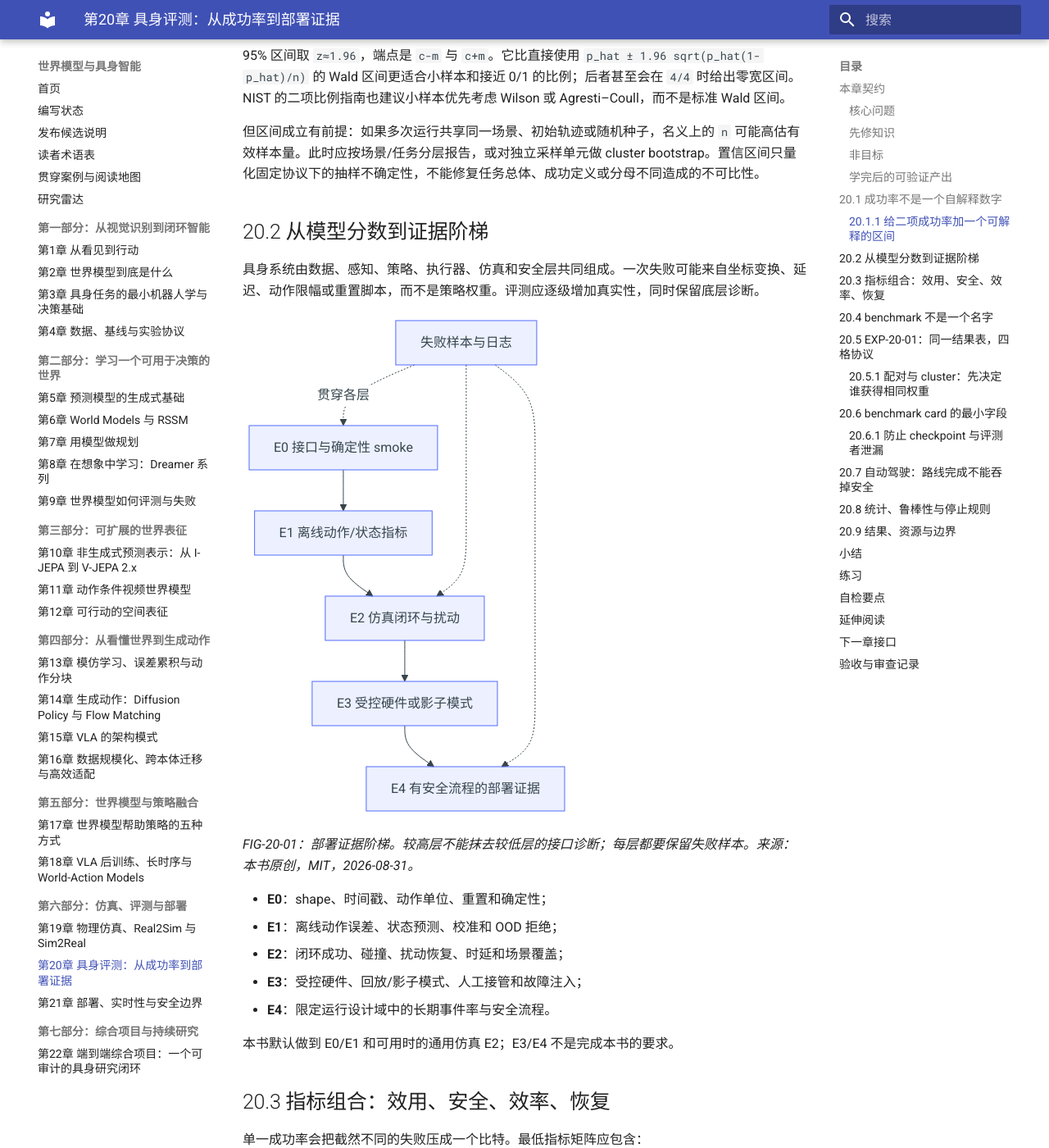
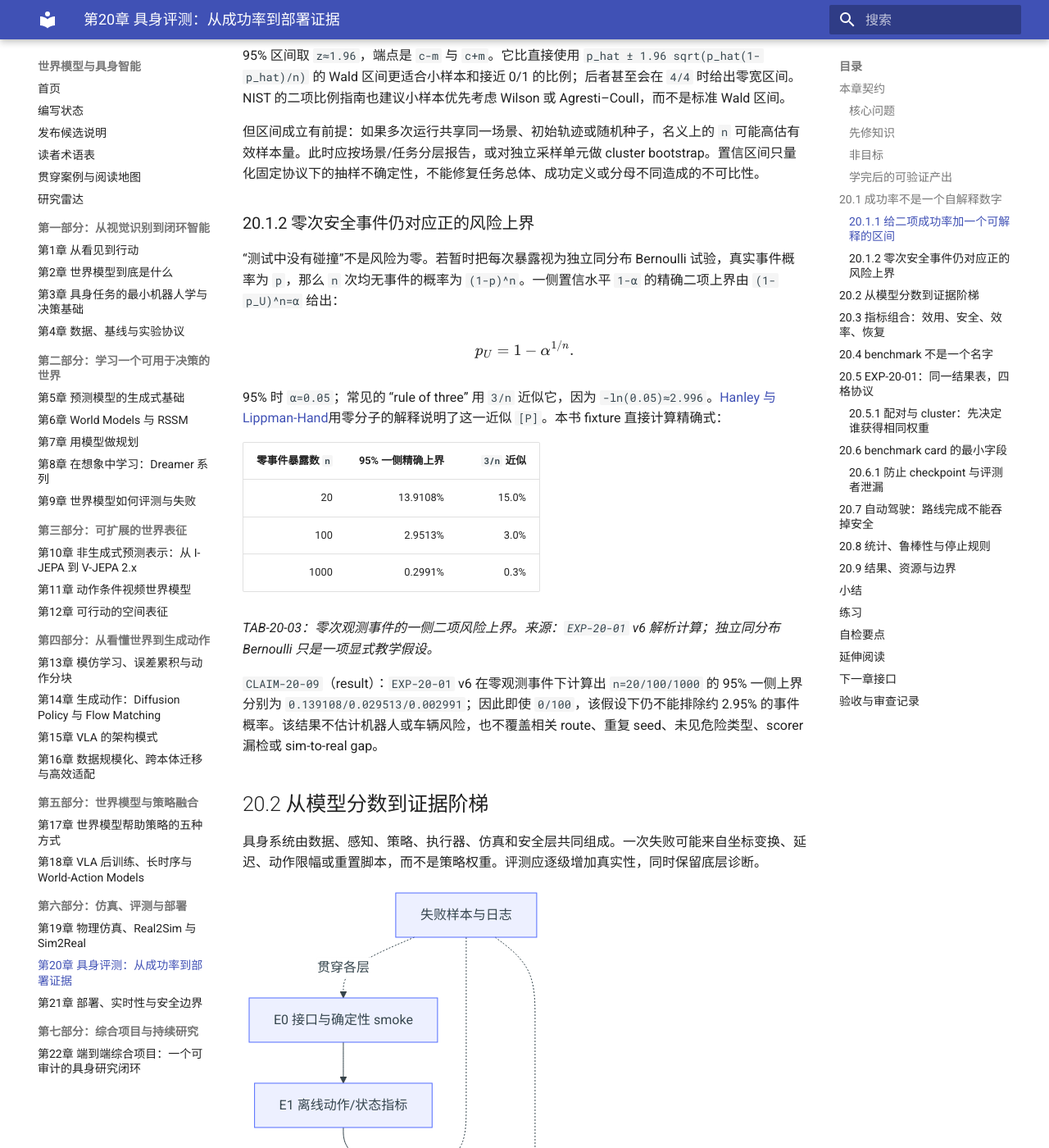
Before and after one commit to dollarser/world-models-and-embodied-ai-book, an MkDocs documentation site: the page built from docs/part-06-systems/ch20-embodied-evaluation.md, in a window 1280 px wide and 1400 px high, scrolled down 1767 px. Shown: the whole window at 82% size. Built offline with MkDocs 1.6.1 and Material for MkDocs 9.7.7, drawn with Linux system fonts in a browser that asks for light colours; some of the changed text lies outside the part shown.

Commit message:
docs: quantify zero-event risk in chapter 20

```diff
--- a/docs/part-06-systems/ch20-embodied-evaluation.md
+++ b/docs/part-06-systems/ch20-embodied-evaluation.md
@@ -1,10 +1,10 @@
 # 第20章 具身评测：从成功率到部署证据
 
 > 状态：`reviewed`
-> 资料核查日期：2026-09-01
+> 资料核查日期：2026-09-02
 > 关联实验：`EXP-20-01`
-> 关联声明：`CLAIM-20-01`～`CLAIM-20-08`
-> 关联图表：`FIG-20-01` / `TAB-20-01` / `TAB-20-02`
+> 关联声明：`CLAIM-20-01`～`CLAIM-20-09`
+> 关联图表：`FIG-20-01` / `TAB-20-01` / `TAB-20-02` / `TAB-20-03`
 > 资源档位：S / M
 > GPU 状态：不需要
 
@@ -59,6 +59,26 @@ m=\frac{z\sqrt{\hat p(1-\hat p)/n+z^2/(4n^2)}}{1+z^2/n}.
 95% 区间取 `z≈1.96`，端点是 `c-m` 与 `c+m`。它比直接使用 `p_hat ± 1.96 sqrt(p_hat(1-p_hat)/n)` 的 Wald 区间更适合小样本和接近 0/1 的比例；后者甚至会在 `4/4` 时给出零宽区间。NIST 的二项比例指南也建议小样本优先考虑 Wilson 或 Agresti–Coull，而不是标准 Wald 区间。
 
 但区间成立有前提：如果多次运行共享同一场景、初始轨迹或随机种子，名义上的 `n` 可能高估有效样本量。此时应按场景/任务分层报告，或对独立采样单元做 cluster bootstrap。置信区间只量化固定协议下的抽样不确定性，不能修复任务总体、成功定义或分母不同造成的不可比性。
+
+### 20.1.2 零次安全事件仍对应正的风险上界
+
+“测试中没有碰撞”不是风险为零。若暂时把每次暴露视为独立同分布 Bernoulli 试验，真实事件概率为 `p`，那么 `n` 次均无事件的概率为 `(1-p)^n`。一侧置信水平 `1-α` 的精确二项上界由 `(1-p_U)^n=α` 给出：
+
+\[
+p_U=1-\alpha^{1/n}.
+\]
+
+95% 时 `α=0.05`；常见的 “rule of three” 用 `3/n` 近似它，因为 `-ln(0.05)≈2.996`。[Hanley 与 Lippman-Hand](https://pubmed.ncbi.nlm.nih.gov/6827763/)用零分子的解释说明了这一近似 `[P]`。本书 fixture 直接计算精确式：
+
+| 零事件暴露数 `n` | 95% 一侧精确上界 | `3/n` 近似 |
+| ---: | ---: | ---: |
+| 20 | 13.9108% | 15.0% |
+| 100 | 2.9513% | 3.0% |
+| 1000 | 0.2991% | 0.3% |
+
+*TAB-20-03：零次观测事件的一侧二项风险上界。来源：`EXP-20-01` v6 解析计算；独立同分布 Bernoulli 只是一项显式教学假设。*
+
+`CLAIM-20-09`（result）：`EXP-20-01` v6 在零观测事件下计算出 `n=20/100/1000` 的 95% 一侧上界分别为 `0.139108/0.029513/0.002991`；因此即使 `0/100`，该假设下仍不能排除约 2.95% 的事件概率。该结果不估计机器人或车辆风险，也不覆盖相关 route、重复 seed、未见危险类型、scorer 漏检或 sim-to-real gap。
 
 ## 20.2 从模型分数到证据阶梯
 
@@ -146,11 +166,11 @@ make ch20-smoke
 
 四格反事实把混杂进一步展开：在 goal-only 下从 easy 换到 full，成功率变化 `-12.5` 个百分点；在 safety-aware 下同一总体变化是 `-37.5` 个百分点。安全规则在 easy 上变化 `0`，在 full 上变化 `-25` 个百分点，difference-in-differences interaction 为 `-25` 个百分点。这些是固定表格的算术差，不是总体效应估计。
 
-`CLAIM-20-07`（result）：`EXP-20-01` v5 的 2×2 协议格证明，同一个 protocol warning 的数值影响依赖另一个协议因素；因此首尾成功率差不能被唯一归因给任务总体、安全定义或分母。要解释归因，必须预先设计共同总体上的反事实或配对比较。
+`CLAIM-20-07`（result）：`EXP-20-01` v6 的 2×2 协议格证明，同一个 protocol warning 的数值影响依赖另一个协议因素；因此首尾成功率差不能被唯一归因给任务总体、安全定义或分母。要解释归因，必须预先设计共同总体上的反事实或配对比较。
 
 聚合产物同时报告 `attempted_count`、`valid_episode_count`、`terminated_episode_count`、`truncated_episode_count` 与 `invalid_episode_count`。完整协议是 `8 attempted / 8 valid / 7 terminated / 1 truncated / 0 invalid`；截断没有被误当技术坏样本删除，因此成功率仍为 `5/8`。同一步若同时 natural terminal 与 timeout，会分别进入两个结束原因计数，但 attempted 分母只增加一次；value bootstrap 仍按第4、8章由 `terminated` 关闭。fixture 另有反例注入 `reset_failed`：审计器会保留无效 episode ID 和原因，并阻止生成聚合比例。
 
-`CLAIM-20-06`（result）：`EXP-20-01` v5 验证了两条分母规则：有效 timeout 截断仍进入预先定义的 episode 分母；技术无效运行必须具名报告并使当前聚合失败，不能在计算后静默删除。这个合同不规定所有 benchmark 必须采用同一重跑政策；它要求重跑、替换或排除政策在运行前冻结。
+`CLAIM-20-06`（result）：`EXP-20-01` v6 验证了两条分母规则：有效 timeout 截断仍进入预先定义的 episode 分母；技术无效运行必须具名报告并使当前聚合失败，不能在计算后静默删除。这个合同不规定所有 benchmark 必须采用同一重跑政策；它要求重跑、替换或排除政策在运行前冻结。
 
 ### 20.5.1 配对与 cluster：先决定谁获得相同权重
 
@@ -171,7 +191,7 @@ micro 差值让每个 episode 权重相同，因此重复 4 次的 `route-b` 对
 
 代码保留每一对的 candidate-baseline 差，再在 route 层重采样。四个 cluster 的一次 bootstrap replicate 抽取 4 条 route、有放回；小规模 fixture 枚举全部 `4^4=256` 个有序 replicate，而不是依赖随机 seed。equal-route macro 差的简单 percentile 95% 区间为 `[-0.75, 0.75]`。[Field 与 Welsh 的 clustered-data bootstrap 研究](https://rss.onlinelibrary.wiley.com/doi/abs/10.1111/j.1467-9868.2007.00593.x)强调 bootstrap 是否合适取决于 cluster 模型和重采样设计；本例只有四个手工 cluster，区间离散且不能当成具有可靠 95% population coverage 的推断。
 
-`CLAIM-20-08`（result）：`EXP-20-01` v5 的十对固定结果中，candidate/baseline 的 episode-micro 成功率为 `0.9/0.6`、配对差为 `+0.3`，但四条 route 等权后的 macro 配对差为 `0.0`；枚举 256 个 route-level bootstrap replicate 得到 percentile 区间 `[-0.75,0.75]`。这只证明不均衡重复、配对和 cluster 权重可以改变 estimand，并演示重采样机制；不估计任何真实策略差异，也不能由区间含 0 证明两策略等效。
+`CLAIM-20-08`（result）：`EXP-20-01` v6 的十对固定结果中，candidate/baseline 的 episode-micro 成功率为 `0.9/0.6`、配对差为 `+0.3`，但四条 route 等权后的 macro 配对差为 `0.0`；枚举 256 个 route-level bootstrap replicate 得到 percentile 区间 `[-0.75,0.75]`。这只证明不均衡重复、配对和 cluster 权重可以改变 estimand，并演示重采样机制；不估计任何真实策略差异，也不能由区间含 0 证明两策略等效。
 
 ## 20.6 benchmark card 的最小字段
 
@@ -192,7 +212,7 @@ micro 差值让每个 episode 权重相同，因此重复 4 次的 `route-b` 对
 
 `CLAIM-20-03`（recommendation）：若 benchmark card 的任务、成功定义或分母不同，应先标记“不可直接比较”，再决定是否能通过重算得到共同协议，而不是直接排序。
 
-上述字段已经映射到 `specs/benchmark-card.schema.json`。`benchmarks/BENCH-20-01.json` v5 冻结本章四种具名协议、完整八行分母、十行配对 route 表、结束标志、无效运行政策、成功判据、Wilson/cluster bootstrap 假设和不可比因素；它还明确将 hard suite 的加入视为任务总体变化，而不是 OOD score 实验。严格验证可以发现缺字段、错误章节引用和产物漂移，但不能让这些手工行变成真实 benchmark 样本。
+上述字段已经映射到 `specs/benchmark-card.schema.json`。`benchmarks/BENCH-20-01.json` v6 冻结本章四种具名协议、完整八行分母、十行配对 route 表、结束标志、无效运行政策、成功判据、Wilson/零事件上界/cluster bootstrap 假设和不可比因素；它还明确将 hard suite 的加入视为任务总体变化，而不是 OOD score 实验。严格验证可以发现缺字段、错误章节引用和产物漂移，但不能让这些手工行变成真实 benchmark 样本。
 
 ### 20.6.1 防止 checkpoint 与评测者泄漏
 
@@ -231,6 +251,7 @@ micro 差值让每个 episode 权重相同，因此重复 4 次的 `route-b` 对
 | 本书结果 | 同一表在两协议下为 100% 与 62.5% | `EXP-20-01` | CPU smoke | 手工 8 episode |
 | 本书结果 | 四格协议存在 `-25` 个百分点 interaction | `EXP-20-01` | CPU smoke | 协议算术反事实，不是总体因果效应 |
 | 本书结果 | 小样本成功率的 Wilson 95% 区间 | `EXP-20-01` | CPU smoke | 假定独立 Bernoulli，不能修复协议差异 |
+| 本书结果 | 零事件 95% 一侧上界：`0/100→2.9513%` | `EXP-20-01` | CPU smoke | 假定独立 Bernoulli，不是部署风险估计 |
 | 本书结果 | episode-micro 差 `+0.3`，等 route macro 差 `0.0` | `EXP-20-01` | CPU smoke | 四个手工 cluster，bootstrap 只演示机制 |
 | 官方事实 | LIBERO 官方仓库描述 4 suite、130 任务 | 官方仓库 | `[O,R1]` | 本书未运行 |
 | 未验证 | 通用仿真上的策略成功与鲁棒性 | 后续 M 档 | planned | 环境角色已锁定，尚未安装或运行 |
@@ -292,6 +313,7 @@ S 档只用 Python 标准库，下载 0、GPU 0、无外部资产，fixture 按
 
 - [LIBERO 官方仓库](https://github.com/Lifelong-Robot-Learning/LIBERO)，`[O,R1]`，终身机器人学习 benchmark；
 - NIST, [Binomial Proportion](https://itl.nist.gov/div898/handbook/prc/section2/prc241.htm)，`[O]`，Wilson/Agresti–Coull 小样本区间建议；
+- Hanley & Lippman-Hand, [Interpreting zero numerators](https://pubmed.ncbi.nlm.nih.gov/6827763/)，`[P]`，零事件 “rule of three” 与风险上界；
 - Field & Welsh, [Bootstrapping clustered data](https://rss.onlinelibrary.wiley.com/doi/abs/10.1111/j.1467-9868.2007.00593.x)，`[P]`，cluster 模型与 bootstrap 设计边界；
 - [SimplerEnv 官方项目](https://simpler-env.github.io/)，`[O,R0]`，真实到仿真的策略评测案例，尚未运行；
 - Atreya et al., [RoboArena](https://arxiv.org/abs/2506.18123)，`[A,R0]`，分布式 double-blind 真机两两评测，尚未连接；
@@ -316,5 +338,5 @@ S 档只用 Python 标准库，下载 0、GPU 0、无外部资产，fixture 按
 - 代码审查：通过；
 - 一致性审查：通过；
 - 教学审查：通过；
-- 审查记录路径：`reviews/ch20-evaluation-validity-review-2026-09-01.md`、`reviews/ch20-clustered-paired-statistics-review-2026-09-01.md`、`reviews/fast-moving-source-audit-2026-09-01.md`、`reviews/part-05-part-07-exercise-self-check-review-2026-09-02.md`；
-- 已知限制：未运行 LIBERO、SimplerEnv、RoboArena、MetaDrive、CARLA 或真实硬件；Wilson 区间只覆盖独立二项比例；cluster bootstrap 只有四个手工 route、简单 percentile 区间与宏平均 estimand，不能作为校准 population inference；2×2 格只是协议算术反事实；无效运行反例只验证拒绝路径，没有估计真实 reset/logging 故障率。
+- 审查记录路径：`reviews/ch20-evaluation-validity-review-2026-09-01.md`、`reviews/ch20-clustered-paired-statistics-review-2026-09-01.md`、`reviews/ch20-zero-event-risk-review-2026-09-02.md`、`reviews/fast-moving-source-audit-2026-09-01.md`、`reviews/part-05-part-07-exercise-self-check-review-2026-09-02.md`；
+- 已知限制：未运行 LIBERO、SimplerEnv、RoboArena、MetaDrive、CARLA 或真实硬件；Wilson 与零事件上界只覆盖独立二项比例；cluster bootstrap 只有四个手工 route、简单 percentile 区间与宏平均 estimand，不能作为校准 population inference；2×2 格只是协议算术反事实；无效运行反例只验证拒绝路径，没有估计真实 reset/logging 故障率。
```
Also changed, not shown: docs/part-07-capstone/ch22-auditable-capstone.md (+1 -1 lines), docs/release-notes.md (+1 -1 lines), docs/status.md (+4 -4 lines), labs/track-b-policy/ch20-evaluation/README.md (+1 -1 lines), reviews/ch20-zero-event-risk-review-2026-09-02.md (added, +28 -0 lines), specs/PRD/书籍编写与审查执行流程.md (+1 -0 lines), 8 other files.
